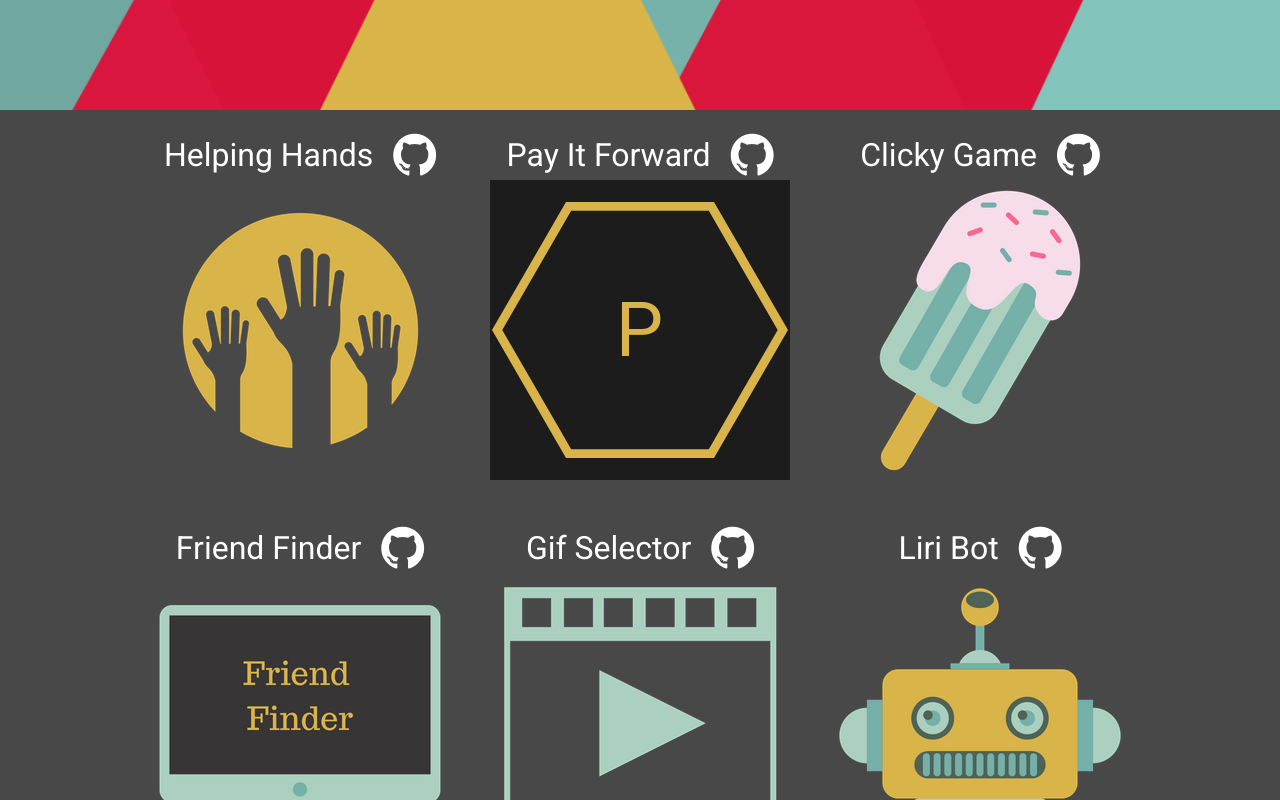
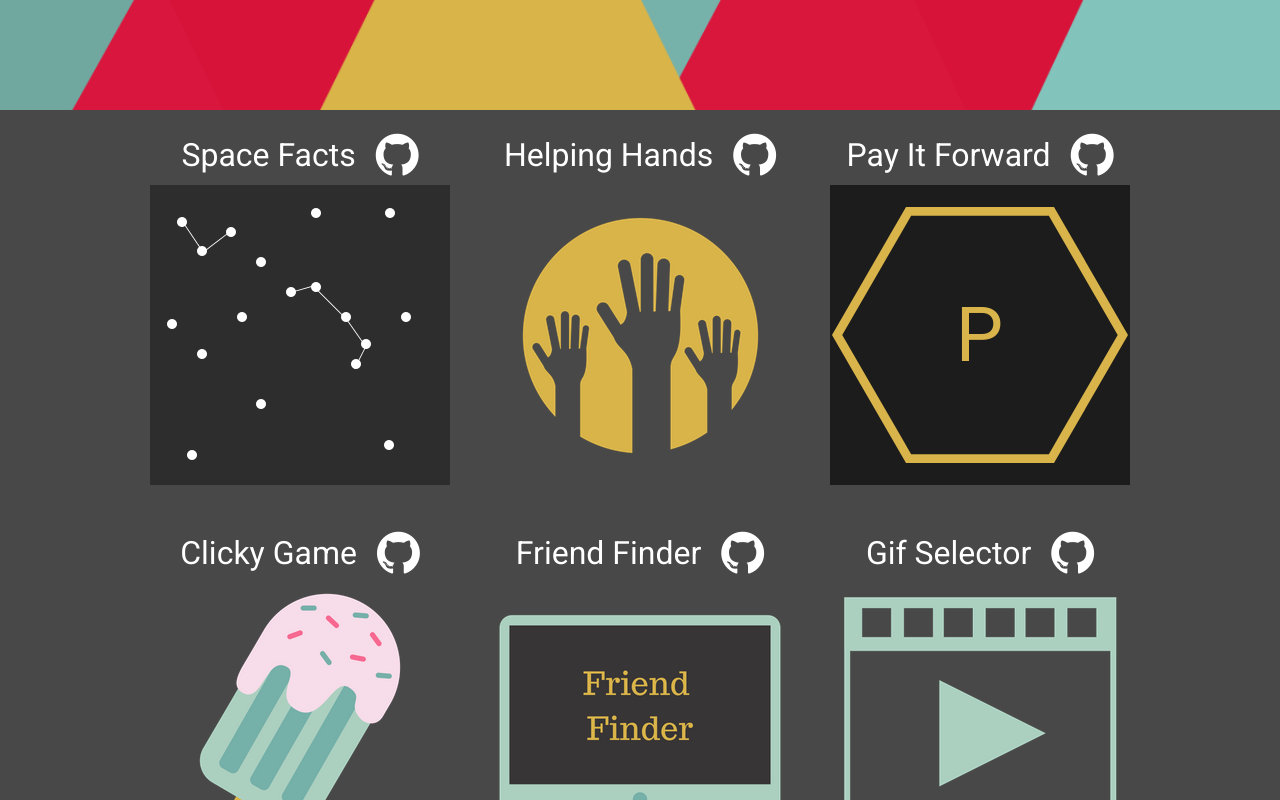
Before and after one commit to charlotteasencio/angularPortfolio, an Angular app: page / in a window 1280 px wide. Shown: the part 640-1440 px from the top of the page. Built offline with nearby package versions, Linux system fonts and the light colour scheme.

Commit message:
add space facts to projects

```diff
--- a/src/app/projects/projects.component.css
+++ b/src/app/projects/projects.component.css
@@ -39,6 +39,7 @@
     font-size: 32px;
     display: flex;
     align-items: center;
+    margin-bottom: 5px;
 }
 
 .workCard h2 i {
--- a/src/app/projects/projects.component.html
+++ b/src/app/projects/projects.component.html
@@ -1,6 +1,12 @@
 <div class="section3">
   <h1>Projects</h1>
   <div id="projectLinks">
+    <div class="workCard grid-item">
+        <h2>Space Facts
+        <a href="https://github.com/charlotteasencio/spaceFacts" target="_blank"><i class="fa fa-github" style="color: white; font-size: 50px;" aria-hidden="true"></i></a></h2>
+        <a href="https://charlotteasencio.github.io/spaceFacts/" target="_blank"><img src="../../assets/images/spaceFacts.PNG" alt="spacefacts"></a>
+    </div>
+
     <div class="workCard grid-item">
       <h2>Helping Hands
       <a href="https://github.com/mikalasmith/HelpingHands.git" target="_blank"><i class="fa fa-github" style="color: white; font-size: 50px;" aria-hidden="true"></i></a></h2>
```
Also changed, not shown: src/app/circles.ts (added, +8 -0 lines), src/assets/images/spaceFacts.PNG (added).
